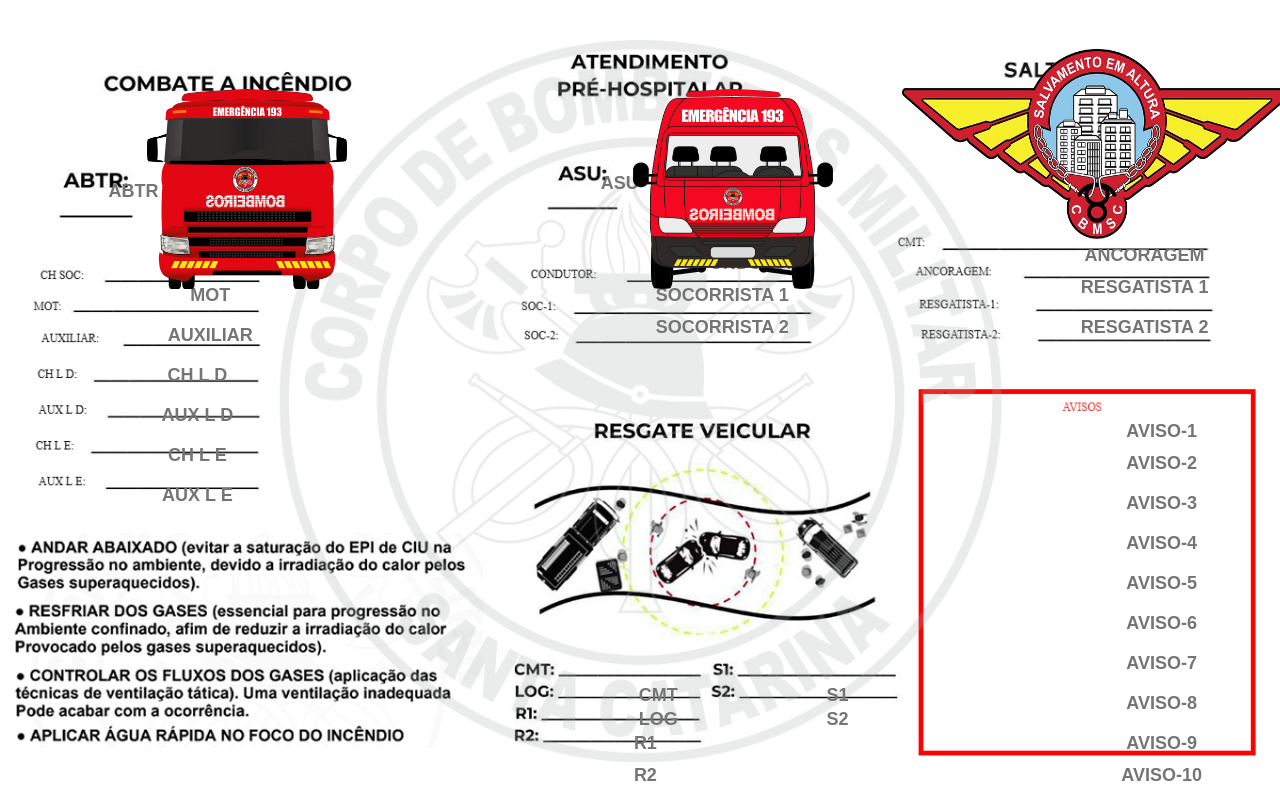
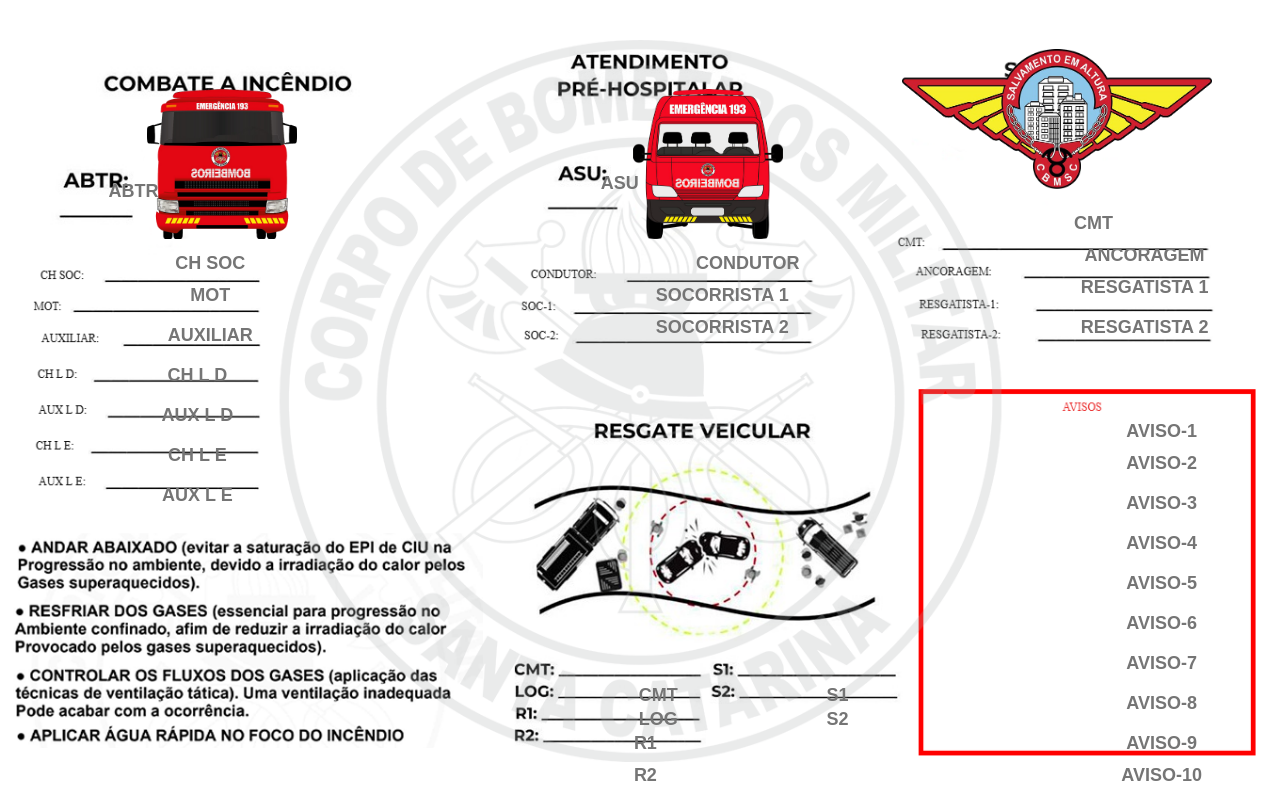
Before and after one commit to 0papaep0p1/Painel-Servi-o, a plain HTML site: page index.html in a window 1280 px wide. Shown: the top 800 px of the page. Drawn offline with Linux system fonts and the light colour scheme.

Commit message:
Update index.html

```diff
--- a/index.html
+++ b/index.html
@@ -124,13 +124,13 @@
 
                             <!-- BOTÕES DE AUDIO -->
         <button class="audio-button audio1" onclick="tocarAudio('audio1')">
-            <img src="img/ASU.png" alt="Play" width="200" height="200">
+            <img src="img/ASU.png" alt="Play" width="150" height="150">
         </button>
         <button class="audio-button audio2" onclick="tocarAudio('audio2')">
-            <img src="img/ABTR.png" alt="Play" width="200" height="200">
+            <img src="img/ABTR.png" alt="Play" width="150" height="150">
         </button>
         <button class="audio-button audio3" onclick="tocarAudio('audio3')">
-            <img src="img/CBMSC.png" alt="Play" width="390" height="190">
+            <img src="img/CBMSC.png" alt="Play" width="310" height="140">
         </button>
 
 
```
